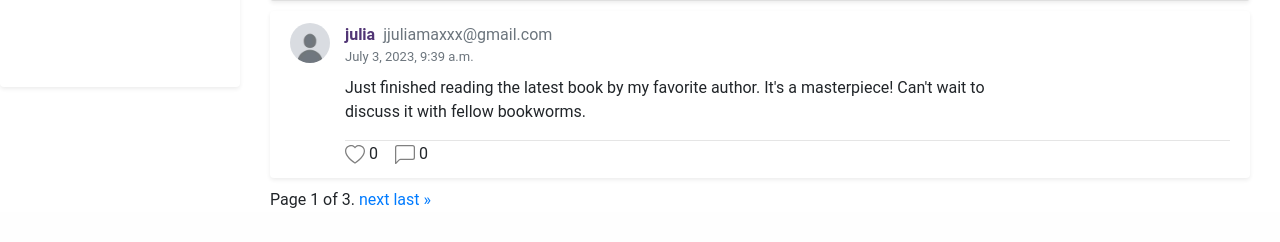
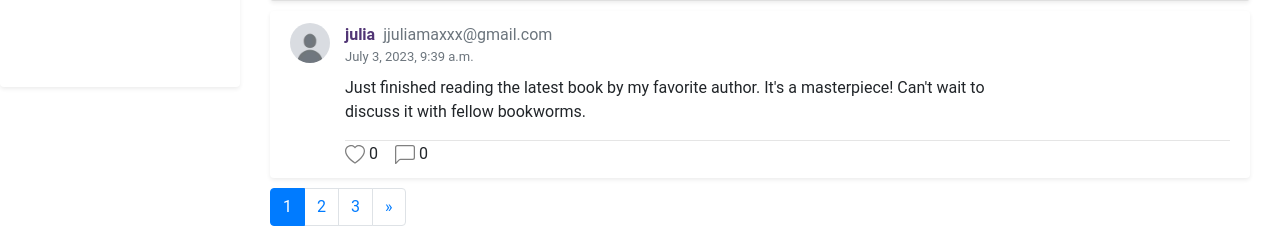
Before and after one commit to JuliaMaxx/network, a Django app: page / in a window 1280 px wide. Shown: the part 713-955 px from the top of the page. Before the commit the page ends 921 px from the top, so only its background shows below. Run offline with Django 3.2, Linux system fonts and the light colour scheme; data comes from the database, SQL or seed files in the repository; some libraries are stand-ins or nearby versions.

Commit message:
pagination v2

```diff
--- a/project4/network/templates/network/index.html
+++ b/project4/network/templates/network/index.html
@@ -46,22 +46,32 @@
             {% endfor %}
         </ul>
     </div>
-    <div class="pagination">
-        <span class="step-links">
+    <nav aria-label="pagination">
+        <ul class="pagination">
             {% if posts.has_previous %}
-                <a href="?page=1">&laquo; first</a>
-                <a href="?page={{ posts.previous_page_number }}">previous</a>
+                <li class="page-item">
+                    <a class="page-link" href="?page={{ posts.previous_page_number }}" aria-label="Previous">
+                    <span aria-hidden="true">&laquo;</span>
+                    </a>
+                </li>
             {% endif %}
-
-            <span class="current">
-                Page {{ posts.number }} of {{ posts.paginator.num_pages }}.
-            </span>
-
+            {% for page in posts.paginator.page_range%}
+                {% if page == posts.number %}
+                <li class="page-item active" aria-current="page">
+                    <a class="page-link" href="?page={{posts.number}}">{{posts.number}}<span class="sr-only">(current)</span></a>
+                  </li>
+                {% else %}
+                <li class="page-item"><a class="page-link" href="?page={{page}}">{{page}}</a></li>
+                {% endif %}
+            {% endfor %}
             {% if posts.has_next %}
-                <a href="?page={{ posts.next_page_number }}">next</a>
-                <a href="?page={{ posts.paginator.num_pages }}">last &raquo;</a>
+                <li class="page-item">
+                    <a class="page-link" href="?page={{ posts.next_page_number }}" aria-label="Next">
+                    <span aria-hidden="true">&raquo;</span>
+                    </a>
+                </li>
             {% endif %}
-        </span>
-    </div>
+        </ul>
+      </nav>
 </div>
 {% endblock %}
```
